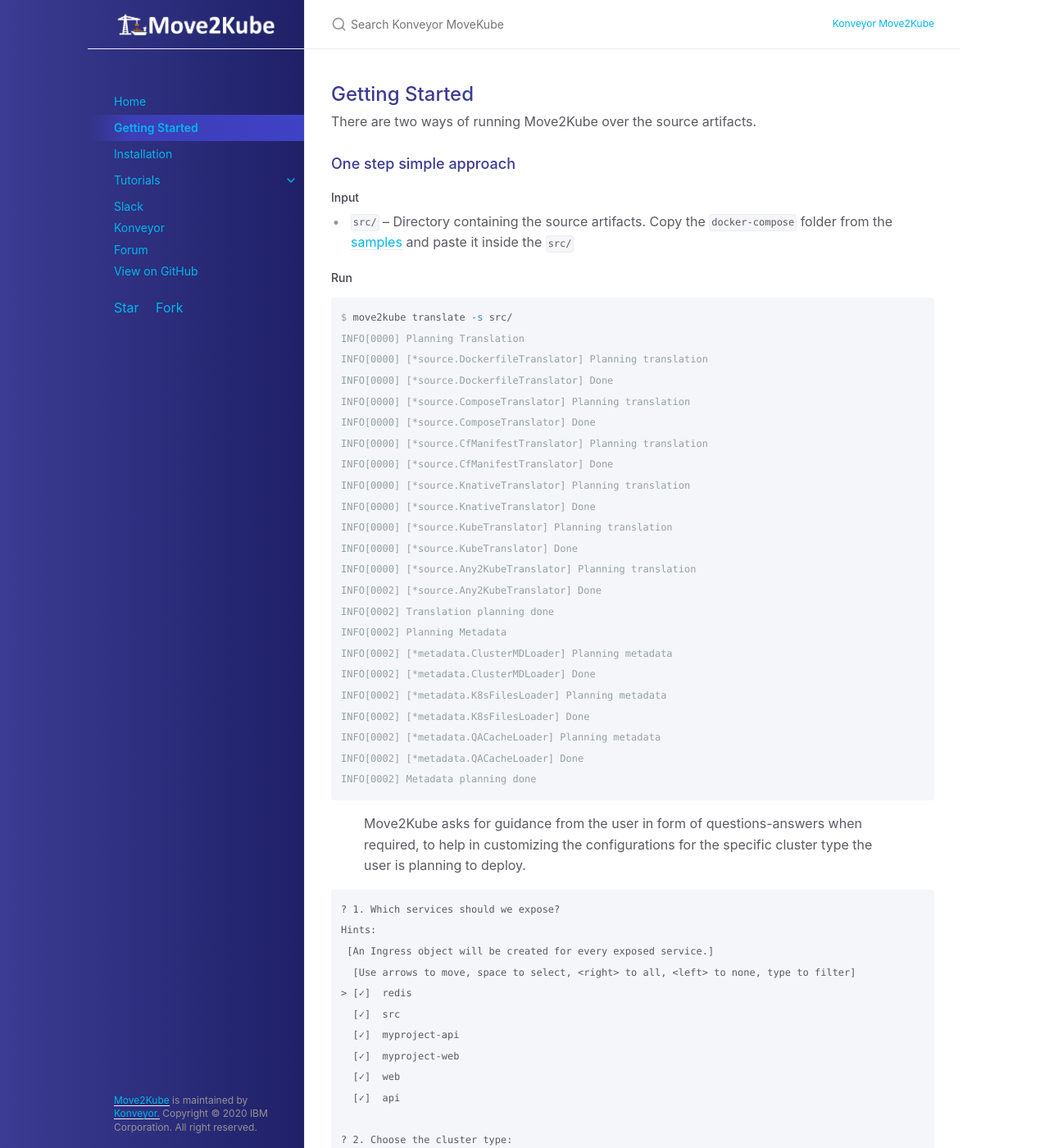
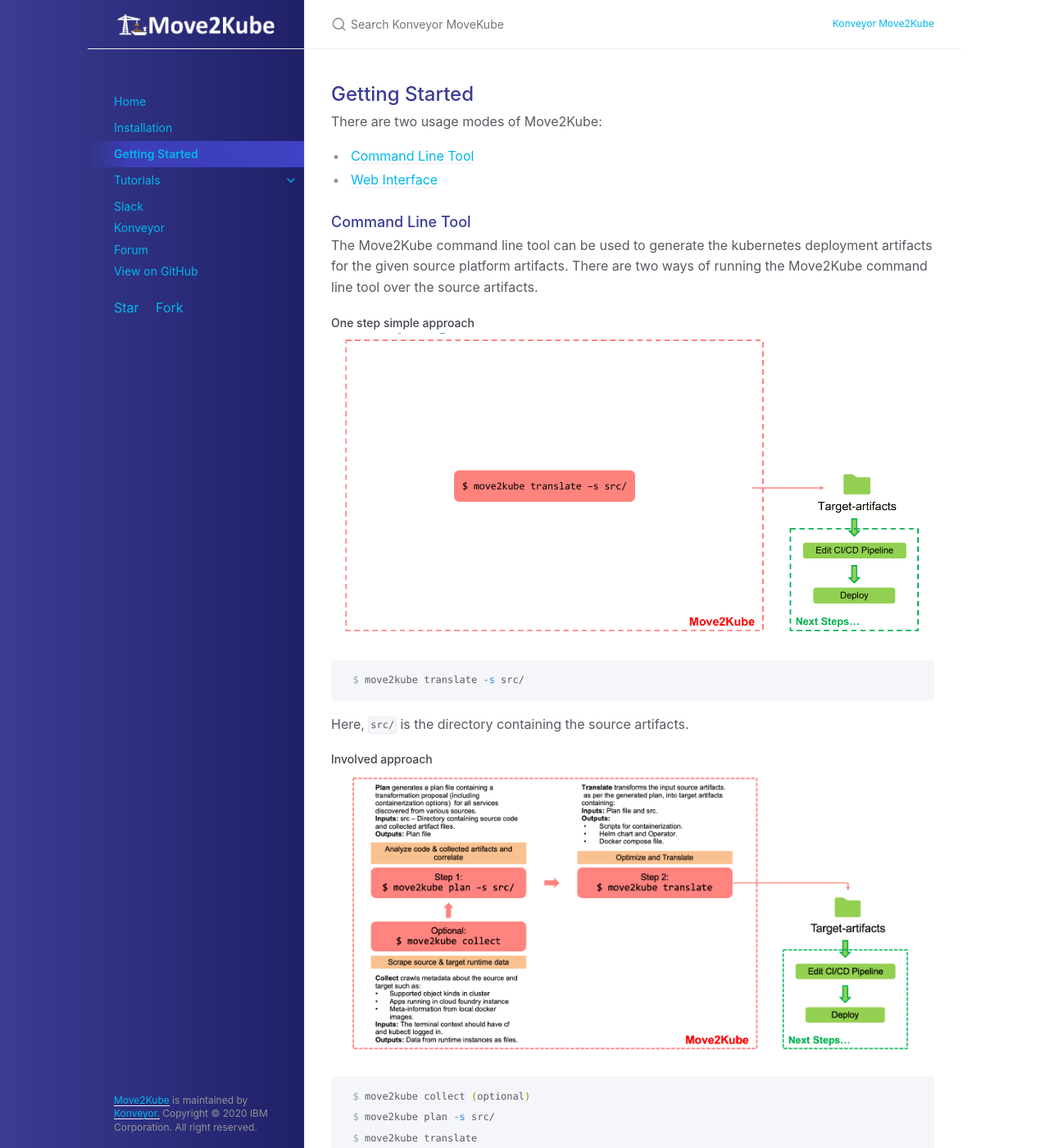
Before and after one commit to konveyor/move2kube, a Jekyll site: the page built from docs/GettingStarted.md, in a window 1280 px wide and 1400 px high. Shown: the whole window at 82% size. Built offline with Jekyll 4.4.1, drawn with Linux system fonts in a browser that asks for light colours; some of the changed text lies outside the part shown.

Commit message:
Simplify the getting-started page
Signed-off-by: Akash Nayak <akash19nayak@gmail.com>

````diff
--- a/docs/GettingStarted.md
+++ b/docs/GettingStarted.md
@@ -2,142 +2,40 @@
 layout: default
 title: "Getting Started"
 permalink: /getting-started
-nav_order: 2
+nav_order: 3
 ---
 
 ## Getting Started
 
-There are two ways of running Move2Kube over the source artifacts.
+There are two usage modes of Move2Kube:
+* [Command Line Tool](#command-line-tool)
+* [Web Interface](#web-interface)
 
-### One step simple approach
+### Command Line Tool
 
-##### Input
-* `src/` – Directory containing the source artifacts. Copy the `docker-compose` folder from the [samples](https://github.com/konveyor/move2kube-demos/tree/main/samples/) and paste it inside the `src/`
+The Move2Kube command line tool can be used to generate the kubernetes deployment artifacts for the given source platform artifacts. There are two ways of running the Move2Kube command line tool over the source artifacts.
 
-##### Run
-```console
-$ move2kube translate -s src/
-INFO[0000] Planning Translation
-INFO[0000] [*source.DockerfileTranslator] Planning translation
-INFO[0000] [*source.DockerfileTranslator] Done
-INFO[0000] [*source.ComposeTranslator] Planning translation
-INFO[0000] [*source.ComposeTranslator] Done
-INFO[0000] [*source.CfManifestTranslator] Planning translation
-INFO[0000] [*source.CfManifestTranslator] Done
-INFO[0000] [*source.KnativeTranslator] Planning translation
-INFO[0000] [*source.KnativeTranslator] Done
-INFO[0000] [*source.KubeTranslator] Planning translation
-INFO[0000] [*source.KubeTranslator] Done
-INFO[0000] [*source.Any2KubeTranslator] Planning translation
-INFO[0002] [*source.Any2KubeTranslator] Done
-INFO[0002] Translation planning done
-INFO[0002] Planning Metadata
-INFO[0002] [*metadata.ClusterMDLoader] Planning metadata
-INFO[0002] [*metadata.ClusterMDLoader] Done
-INFO[0002] [*metadata.K8sFilesLoader] Planning metadata
-INFO[0002] [*metadata.K8sFilesLoader] Done
-INFO[0002] [*metadata.QACacheLoader] Planning metadata
-INFO[0002] [*metadata.QACacheLoader] Done
-INFO[0002] Metadata planning done
-```
+##### One step simple approach
+![One step usage of Move2Kube]({{ site.baseurl }}/assets/images/one-step-usage.png)
 
-> Move2Kube asks for guidance from the user in form of questions-answers when required, to help in customizing the configurations for the specific cluster type the user is planning to deploy.
+  ```console
+  $ move2kube translate -s src/
+  ```
+Here, `src/` is the directory containing the source artifacts.
 
-```
-? 1. Which services should we expose?
-Hints:
- [An Ingress object will be created for every exposed service.]
-  [Use arrows to move, space to select, <right> to all, <left> to none, type to filter]
-> [✓]  redis
-  [✓]  src
-  [✓]  myproject-api
-  [✓]  myproject-web
-  [✓]  web
-  [✓]  api
+##### Involved approach
+![Involved usage of Move2Kube]({{ site.baseurl }}/assets/images/usage.png)
 
-? 2. Choose the cluster type:
-Hints:
- [Choose the cluster type you would like to target]
-  [Use arrows to move, type to filter]
-  Azure-AKS
-  GCP-GKE
-  IBM-IKS
-  IBM-Openshift
-> Kubernetes
-  Openshift
-  AWS-EKS
+  ```console
+  $ move2kube collect (optional)
+  $ move2kube plan -s src/
+  $ move2kube translate
+  ```
 
-? 3. Choose the artifact type:
-Hints:
- [Yamls - Generate Kubernetes Yamls Helm - Generate Helm chart Knative - Create Knative artifacts]
-  [Use arrows to move, type to filter]
-> Yamls
-  Helm
-  Knative
+### Web Interface
+Move2Kube Web Interface takes as input the source artifacts in a zip file and generates the plan file and the target platform deployment artifacts.
 
-? 4. Select the registry where your images are hosted:
-Hints:
- [You can always change it later by changing the yamls.]
-  [Use arrows to move, type to filter]
-  Other
-  index.docker.io
-> docker.io
-
-INFO[0003] Customization done
-INFO[0003] Execution completed
-INFO[0003] Translated target artifacts can be found at [myproject].
-```
-
-##### Output
-* `myproject/` - Directory containing the target deployment artifacts like
-  * Containerization scripts
-    * Dockerfile
-    * Source 2 Image (S2I)
-    * Cloud Native Buildpack
-  * Deployment artifacts
-    * Kubernetes/Openshift Yamls
-    * Helm charts
-    * Operator
-    * Docker compose
+![One step usage of Move2Kube]({{ site.baseurl }}/assets/images/m2k-ui.png)
 
 
-### Two step involved approach
-
-1. **Plan** : Place source code in a directory say `src` and generate a *plan*. For example, you can use the `docker-compose` folder from the [samples](https://github.com/konveyor/move2kube-demos/tree/main/samples/).
-
-  ```console
-  $ move2kube plan -s src/
-  INFO[0000] Planning Translation
-  INFO[0000] [*source.DockerfileTranslator] Planning translation
-  INFO[0000] [*source.DockerfileTranslator] Done
-  INFO[0000] [*source.ComposeTranslator] Planning translation
-  INFO[0000] [*source.ComposeTranslator] Done
-  INFO[0000] [*source.CfManifestTranslator] Planning translation
-  INFO[0000] [*source.CfManifestTranslator] Done
-  INFO[0000] [*source.KnativeTranslator] Planning translation
-  INFO[0000] [*source.KnativeTranslator] Done
-  INFO[0000] [*source.KubeTranslator] Planning translation
-  INFO[0000] [*source.KubeTranslator] Done
-  INFO[0000] [*source.Any2KubeTranslator] Planning translation
-  INFO[0004] [*source.Any2KubeTranslator] Done
-  INFO[0004] Translation planning done
-  INFO[0004] Planning Metadata
-  INFO[0004] [*metadata.ClusterMDLoader] Planning metadata
-  INFO[0004] [*metadata.ClusterMDLoader] Done
-  INFO[0004] [*metadata.K8sFilesLoader] Planning metadata
-  INFO[0004] [*metadata.K8sFilesLoader] Done
-  INFO[0004] [*metadata.QACacheLoader] Planning metadata
-  INFO[0004] [*metadata.QACacheLoader] Done
-  INFO[0004] Metadata planning done
-  INFO[0004] Plan can be found at [m2k.plan].
-  ```
-  Generates a *plan* file containing a transformation proposal (including containerization options) for all the services discovered from various sources.
-
-2. **Translate** : In the same directory, invoke the below command.
-```
-$ move2kube translate
-```
-
-Note: If information about any runtime instance say cloud foundry or kubernetes cluster needs to be collected, use `move2kube collect`. You can place the collected data in the src directory used in the plan. (Optional)
-
-For more detailed usage of Move2Kube please refer
+Please refer the [Tutorials]({{ site.baseurl }}{% link docs/tutorials/Tutorial.md %}) for more detailed usage of Move2Kube.
````
Also changed, not shown: docs/install.md (+1 -1 lines), assets/images/m2k-ui.png (added), assets/images/one-step-usage.png (added).
